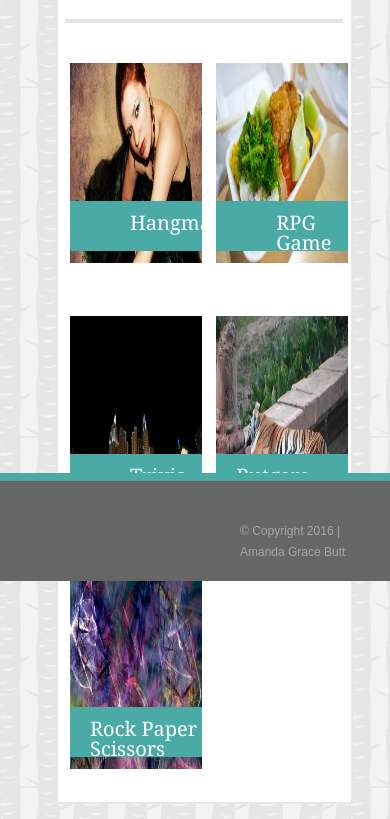
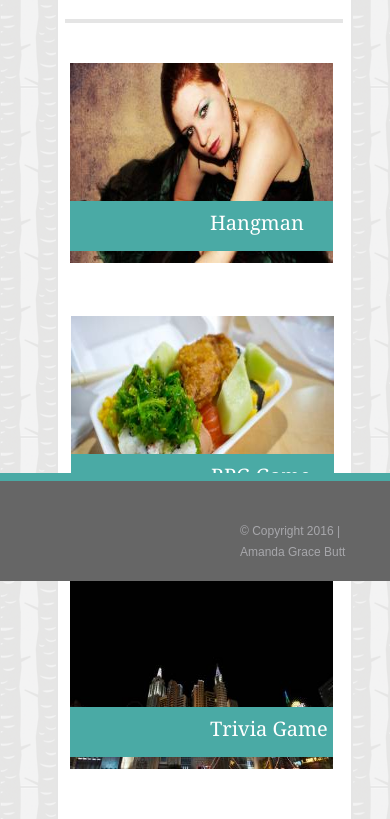
Before and after one commit to ShapeoftheClouds/Responsive-Portfolio, a plain HTML site: page portfolio.html in a window 390 px wide. Shown: the part 263-1082 px from the top of the page. Drawn offline with Linux system fonts and the light colour scheme.

Commit message:
edited media queries

```diff
--- a/assets/css/style-edited.css
+++ b/assets/css/style-edited.css
@@ -669,40 +669,33 @@ h3 {
 
 	#container {
 		width: 100%;
-		display: block;
+		margin: 0 auto;
 	}
 
-	#row {
+	.resize {
 		width: 100%;
 	}
 
 	#col-hangman {
-		width: 50%;
-		float: left;
-		margin-left: -5px;
+		width: 100%;
 	}
 
-
 	#col-RPG {
-		width: 50%;
-		float: left;
+		width: 100%;
+		margin-left: -4px;
 	}
 
 	#col-Trivia {
-		width: 50%;
-		float: left;
-		margin-left: -5px;
+		width: 100%;
 	}
 
 	#col-Info {
-		width: 50%;
-		float: left;
+		width: 100%;
+		margin-left: -4px;
 	}
 
 	#col-RPS {
-		width: 50%;
-		float: left;
-		margin-left: -5px;
+		width: 100%;
 	}
 
 	#sidebox {
@@ -715,24 +708,24 @@ h3 {
 	}
 
 	.mainimage {
-		width: 65%;
-		height: 200px;
-		margin-right: -100px;
+		width: 95%;
+		height: 350px;
+		margin-right: 80px;
+		margin-left: 30px;
+		margin-bottom: 30px;
 	}
 
 	.mypic {
-		width: 65%;
-		height: 190px;
-		margin-left: -20px;
+		width: 100%;
+		height: 350px;
 	}
 
 	#text-container {
-		width: 95%;
+		width: 90%;
 	}
 
 	.maintext {
 		width: 100%;
-		margin-left: 15px;
 
 	}
 
@@ -794,15 +787,15 @@ h3 {
 	}
 
 	.labeltext {
-		margin-left: 60px;
+		margin-left: 140px;
 	}
 
 	#Rutgers {
-	margin-left: 20px;
+	margin-left: 90px;
 	}
 
 	#RPS {
-	margin-left: 20px;
+	margin-left: 100px;
 	}
 
 	#pagetitle {
```
